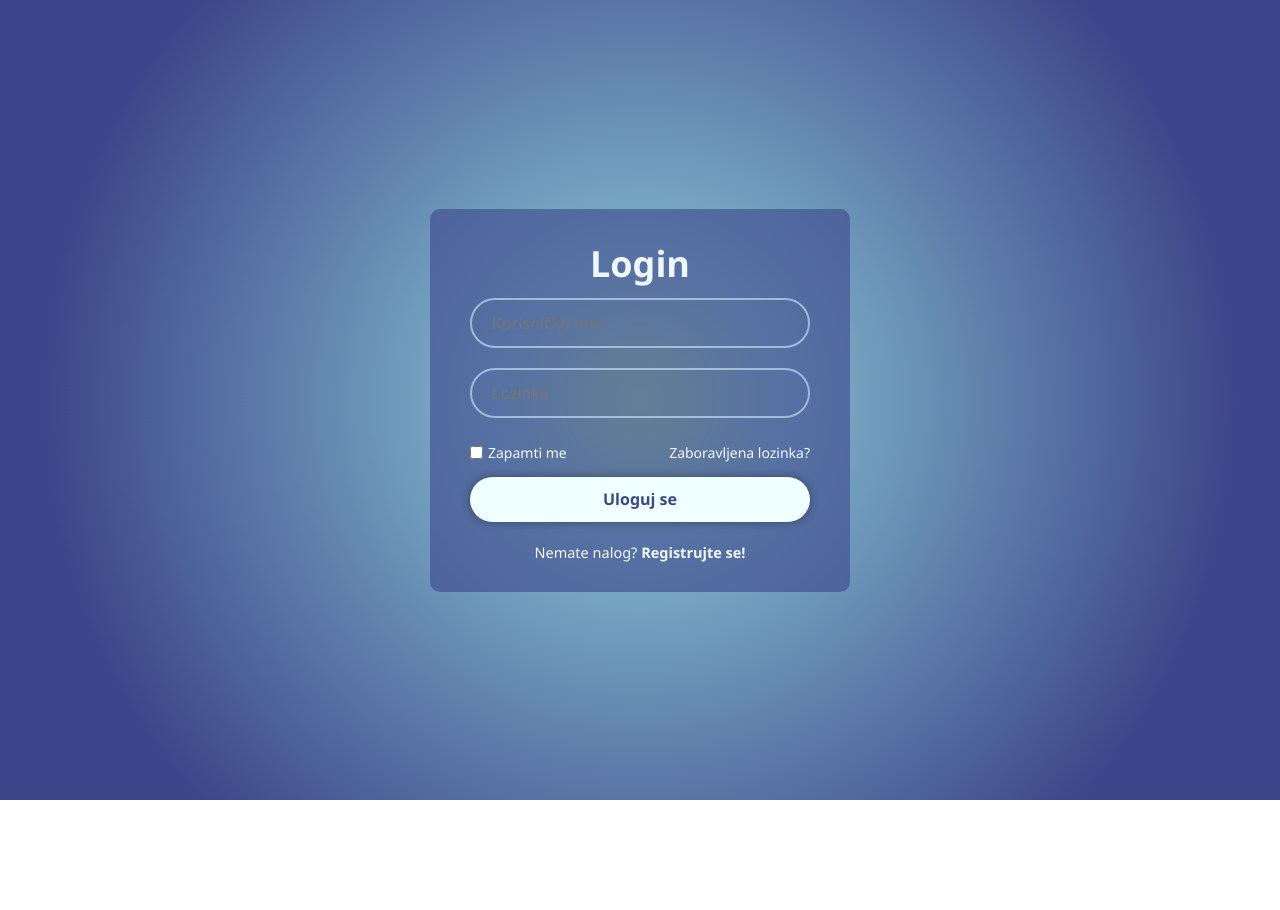
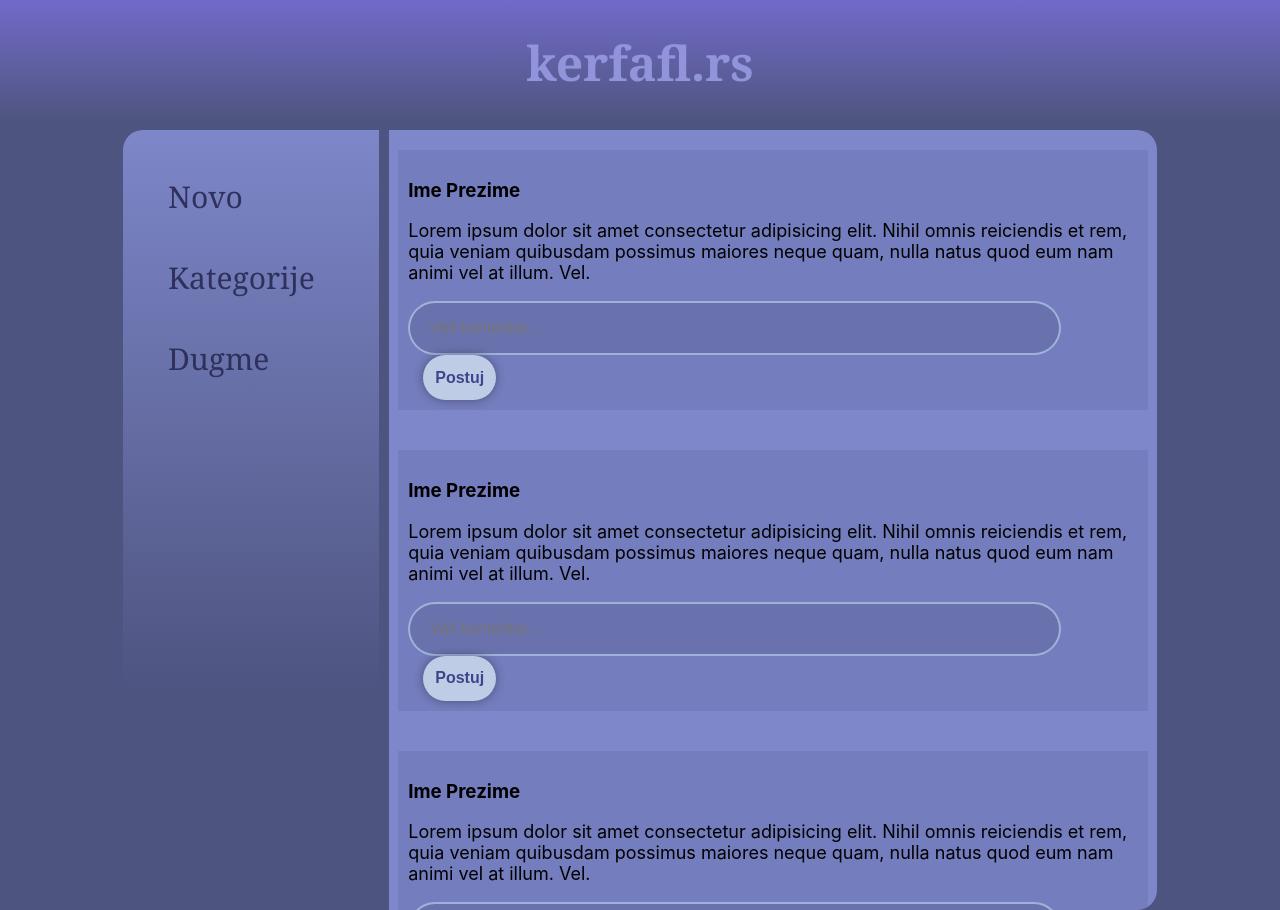
Before and after one commit to elab-development/internet-tehnologije-2024-projekat-webforum_2023_1086_2022_1065, a React (Create React App) app in the folder frontend/web-forum/: page / in a window 1280 px wide. Before the commit the page ends 800 px from the top, so only its background shows below. Built offline with nearby package versions, Linux system fonts and the light colour scheme.

Commit message:
azurirane stranice

```diff
--- a/frontend/web-forum/src/App.js
+++ b/frontend/web-forum/src/App.js
@@ -1,15 +1,14 @@
 import logo from './logo.svg';
 //import './App.css';
-import './style.css';
-import './login.css';
+//import './style.css';
 import New from './pages/New'
-import LoginForm from './pages/LoginForm';
+//import LoginForm from './pages/LoginForm';
 
 function App() {
   return (
     <div>
 
-      <LoginForm />
+      <New />
 
     </div>
   );
--- a/frontend/web-forum/src/components/Navigation.jsx
+++ b/frontend/web-forum/src/components/Navigation.jsx
@@ -4,12 +4,9 @@ const Navigation = () => {
   return (
     <nav className="dugmenav">
       <ul>
-        <li><a href="pocetna.html" className="meni">Početna</a></li>
         <li><a href="html folder/novo.html" className="meni">Novo</a></li>
         <li><a href="html folder/kategorije.html" className="meni">Kategorije</a></li>
-        <li><a href="html folder/profil.html" className="meni">Profil</a></li>
-        <li><a href="html folder/podesavanja.html" className="meni">Podešavanja</a></li>
-        <li><a href="#" className="meni">Novi thread</a></li>
+        <li><a href="#" className="meni">Dugme</a></li>
       </ul>
     </nav>
   );
--- a/frontend/web-forum/src/pages/LoginForm.jsx
+++ b/frontend/web-forum/src/pages/LoginForm.jsx
@@ -1,6 +1,7 @@
 import React, { useState } from "react";
 import LoginInputField from "../components/LoginInputField";
 import ResetPassComp from "../components/ResetPassComp";
+import '../login.css';
 
 const LoginForm = () => {
   const [formData, setFormData] = useState({
--- a/frontend/web-forum/src/pages/New.jsx
+++ b/frontend/web-forum/src/pages/New.jsx
@@ -2,6 +2,7 @@ import React from "react";
 import Header from '../components/Header';
 import Feed from '../components/Feed';
 import Navigation from "../components/Navigation";
+import '../style.css';
 
 const App = () => {
   return (
```
Also changed, not shown: frontend/web-forum/src/components/NewPost.jsx (added).
